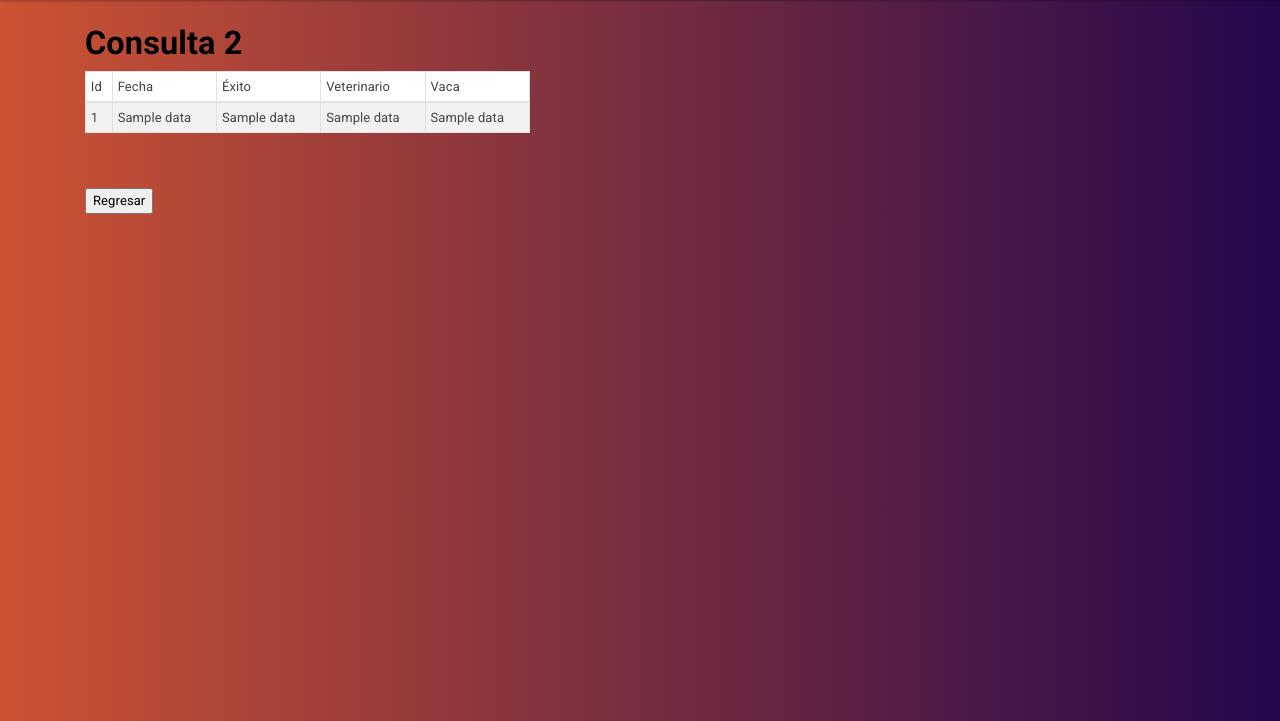
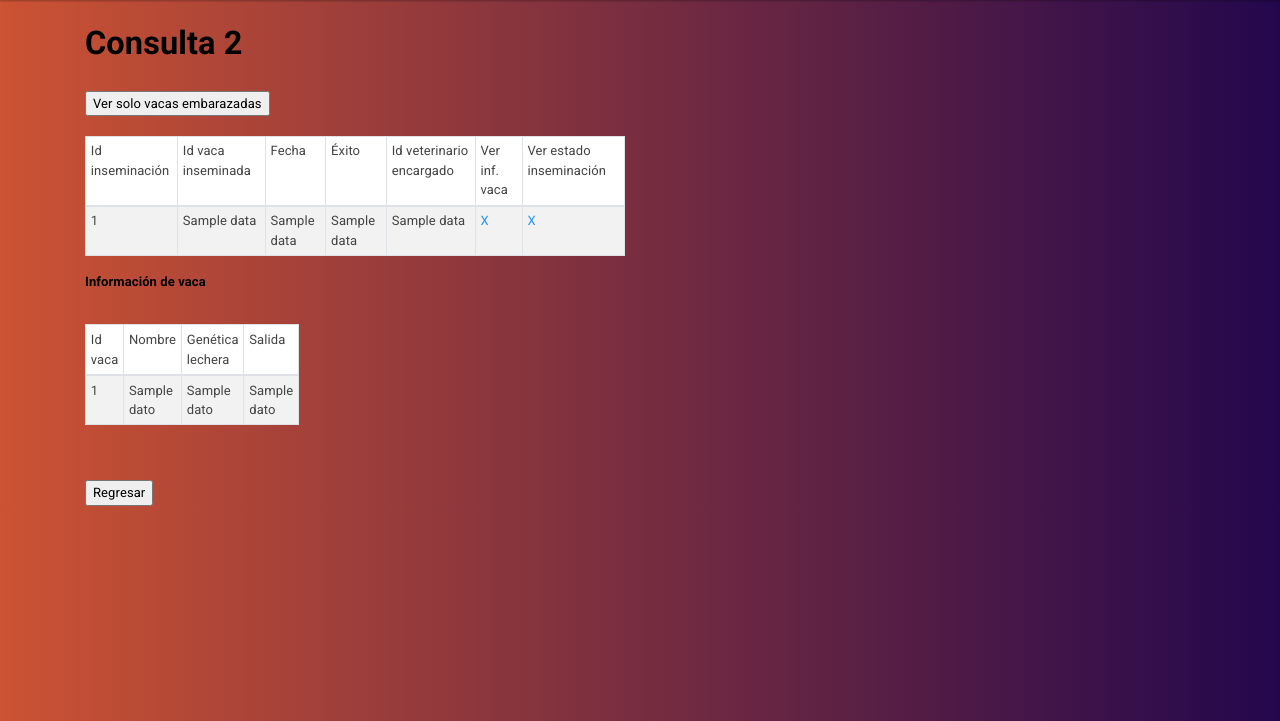
Before and after one commit to karou1182001/FinalBDGANT-V, a Flask app: template ganaderiaApp/templates/consulta_2.html in a window 1280 px wide. Shown: the part 79-800 px from the top of the page. Run offline with Flask 2, Linux system fonts and the light colour scheme; the template is opened without the code that fills it: most values are stand-ins (such as "Sample title", 1, 10 or a date in 2020).

Commit message:
Consulta 1 y 2 lista

```diff
--- a/ganaderiaApp/App.py
+++ b/ganaderiaApp/App.py
@@ -60,14 +60,41 @@ def consulta_1():
     datos=np.delete(datos, 0 , axis=0)
     return render_template('consulta_1.html', datos = datos)
 
-@app.route("/consulta_2")
-def consulta_2():
-    #Consulta de las vacas de las vacas que han sido inseminadas con información asociada,
-    #con una opción que permita ver cuáles quedaron embarazadas y opción para ver su estado
-    #de inseminación
-    cur.execute('SELECT * FROM inseminacion ORDER BY cod_inseminacion ASC')
+@app.route("/consulta_2/<string:id>")
+def consulta_2(id):
+    datosVaca = []
+    if id=="1c":
+        #Consulta de las vacas que han sido inseminadas con información asociada,
+        #con una opción que permita ver cuáles quedaron embarazadas y opción para ver su estado
+        #de inseminación
+        cur.execute('SELECT * FROM inseminacion')
+        datos = cur.fetchall()
+        #Eliminamos la fila 0 solo por cuestión de estética, ya que esta fila representa datos nulos
+        #En axis se especifica que se quiere eliminar una fila o columna
+        datos=np.delete(datos, 0 , axis=0)
+    elif id=="2c":
+        cur.execute('SELECT * FROM inseminacion WHERE exito = ? VALUES(?)', 'si')
+        datos = cur.fetchall()
+    else:
+        cur.execute('SELECT * FROM inseminacion')
+        datos = cur.fetchall()
+        datos=np.delete(datos, 0 , axis=0)
+        cur.execute('SELECT vaca.cod_vaca, vaca.nombre, vaca.genetica_lechera, vaca.salida FROM vaca WHERE cod_vaca = ? VALUES(?)', id)
+        datosVaca = cur.fetchall()
+
+    #Ordenamos la lista por código
+    datos=sorted(datos, key=lambda cod : cod[0])
+    return render_template('consulta_2.html', datos = datos, datosVaca=datosVaca)
+
+
+@app.route("/estado_ins/<string:id>")
+def estado_ins(id):
+    cur.execute('SELECT * FROM estado_inseminacion WHERE cod_inseminacion = ? VALUES(?)', id)
     datos = cur.fetchall()
-    return render_template('consulta_2.html', datos = datos)
+    #Ordenamos la lista por código
+    datos=sorted(datos, key=lambda cod : cod[0])
+    return render_template('estado_ins.html', datos = datos)
+
 
 
 #----------PONER AQUÍ LAS CONSULTAS---------
--- a/ganaderiaApp/templates/consulta_2.html
+++ b/ganaderiaApp/templates/consulta_2.html
@@ -3,31 +3,65 @@
 
 {% block body %}
 <h1 style="color:rgb(0, 0, 0)"><b>Consulta 2</b></h1>
+    <br>
+    <form action="http://localhost:3000/consulta_2/2c">
+        <input type="submit" value="Ver solo vacas embarazadas">
+    </form>
+    <br>
     <div class="row">
-        <div class="col-md-5">
+        <div class="col-md-6">
             <table class="table table-striped table-bordered bg-white table-sm">
                 <thead>
                     <tr>
-                        <td>Id</td>
+                        <td>Id inseminación</td>
+                        <td>Id vaca inseminada</td>
                         <td>Fecha</td>
                         <td>Éxito</td>
-                        <td>Veterinario</td>
-                        <td>Vaca</td>
+                        <td>Id veterinario encargado</td>
+                        <td>Ver inf. vaca</td>
+                        <td>Ver estado inseminación</td>
                     </tr>
                 </thead>
                 <tbody>
                     {% for data in datos %}
                     <tr>
                         <td>{{data.0}}</td>
+                        <td>{{data.4}}</td>
                         <td>{{data.1}}</td>
                         <td>{{data.2}}</td>
                         <td>{{data.3}}</td>
-                        <td>{{data.4}}</td>
+                        <td><a href="/consulta_2/{{data.4}}">X</a></td>
+                        <td><a href="/estado_ins/{{data.0}}">X</a></td>
                     </tr>
                     {% endfor%}
                 </tbody>
             </table>
-
+            {% if datosVaca %}
+            <p style="color:rgb(0, 0, 0)"><b>Información de vaca</b></p>
+            <br>
+            <div class="row">
+                <div class="col-md-3">
+                    <table class="table table-striped table-bordered bg-white table-sm">
+                        <thead>
+                            <tr>
+                                <td>Id vaca</td>
+                                <td>Nombre</td>
+                                <td>Genética lechera</td>
+                                <td>Salida</td>
+                            </tr>
+                        </thead>
+                        <tbody>
+                            {% for dato in datosVaca %}
+                            <tr>
+                                <td>{{dato.0}}</td>
+                                <td>{{dato.1}}</td>
+                                <td>{{dato.2}}</td>
+                                <td>{{dato.3}}</td>
+                            </tr>
+                            {% endfor%}
+                        </tbody>
+                    </table>
+            {% endif %}
             <br>
             <br>
             <form action="http://localhost:3000/">
--- a/ganaderiaApp/templates/index.html
+++ b/ganaderiaApp/templates/index.html
@@ -32,7 +32,7 @@
         <li style="color: black; font-family: Arial, Helvetica, sans-serif; font-size: large;">CONSULTAS</li>
         <ul style="color: black">
             <li style="color: black;"><a href="http://localhost:3000/consulta_1">Listar pajillas</a></li>
-            <li style="color: black;"><a href="http://localhost:3000/consulta_2">Información sobre inseminaciones</a></li>
+            <li style="color: black;"><a href="http://localhost:3000/consulta_2/1c">Información sobre inseminaciones</a></li>
         </ul>
     </ol>
 
```
Also changed, not shown: ganaderiaApp/templates/estado_ins.html (added, +41 -0 lines).
